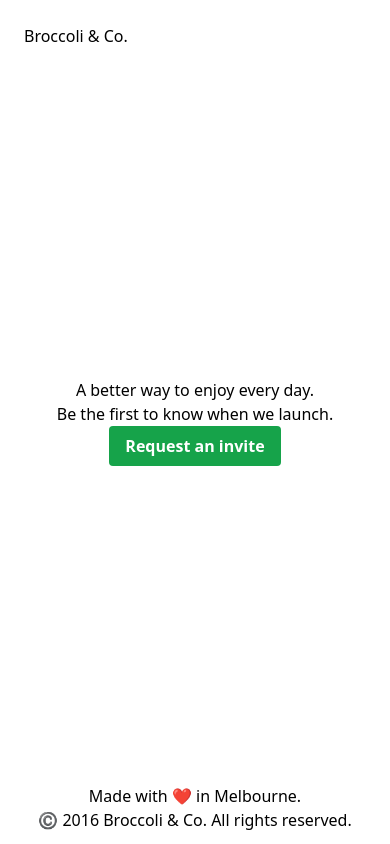
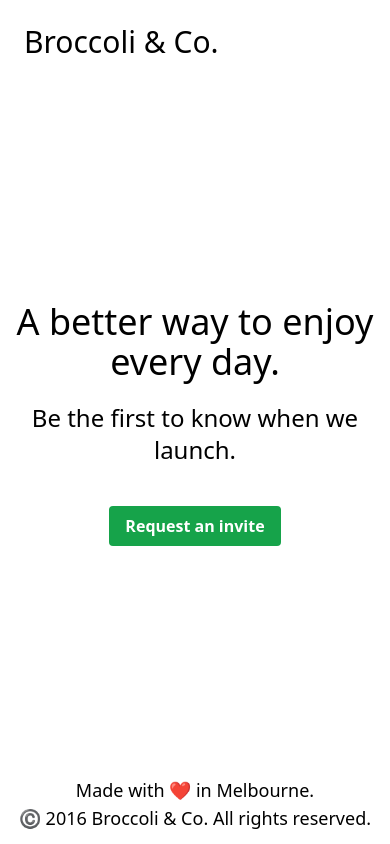
Before and after one commit to lukemesiti/AWTH, a React (Vite) app: page / in a window 390 px wide. Built offline with nearby package versions, Linux system fonts and the light colour scheme.

Commit message:
add responsive styling

```diff
--- a/src/layout/content/Content.tsx
+++ b/src/layout/content/Content.tsx
@@ -7,9 +7,13 @@ const Content: React.FC = () => {
       data-testid={CONTENT_TEST_ID}
       className="flex-auto flex items-center justify-center p-3"
     >
-      <div className="text-center">
-        <h1>A better way to enjoy every day.</h1>
-        <p>Be the first to know when we launch.</p>
+      <div className="text-center max-w-screen-sm">
+        <h1 className="text-4xl md:text-6xl mb-5">
+          A better way to enjoy every day.
+        </h1>
+        <p className="text-2xl md:text-3xl mb-10">
+          Be the first to know when we launch.
+        </p>
         <RequestInviteButton />
       </div>
     </main>
--- a/src/layout/footer/Footer.tsx
+++ b/src/layout/footer/Footer.tsx
@@ -2,7 +2,7 @@ import { FOOTER_TEST_ID } from "./types";
 
 const Footer: React.FC = () => {
   return (
-    <footer data-testid={FOOTER_TEST_ID} className="text-center p-3">
+    <footer data-testid={FOOTER_TEST_ID} className="text-center p-3 text-lg">
       <div>Made with ❤ in Melbourne.</div>
       <div>©️ 2016 Broccoli & Co. All rights reserved.</div>
     </footer>
--- a/src/layout/header/Header.tsx
+++ b/src/layout/header/Header.tsx
@@ -8,9 +8,7 @@ const Header: React.FC = () => {
         aria-label="Global"
       >
         <div className="flex lg:flex-1">
-          <a href="#" className="-m-1.5 p-1.5">
-            <h1>Broccoli & Co.</h1>
-          </a>
+          <h1 className="text-3xl -m-1.5 p-1.5">Broccoli & Co.</h1>
         </div>
       </nav>
     </header>
```
Also changed, not shown: package.json (line endings or trailing spaces).
